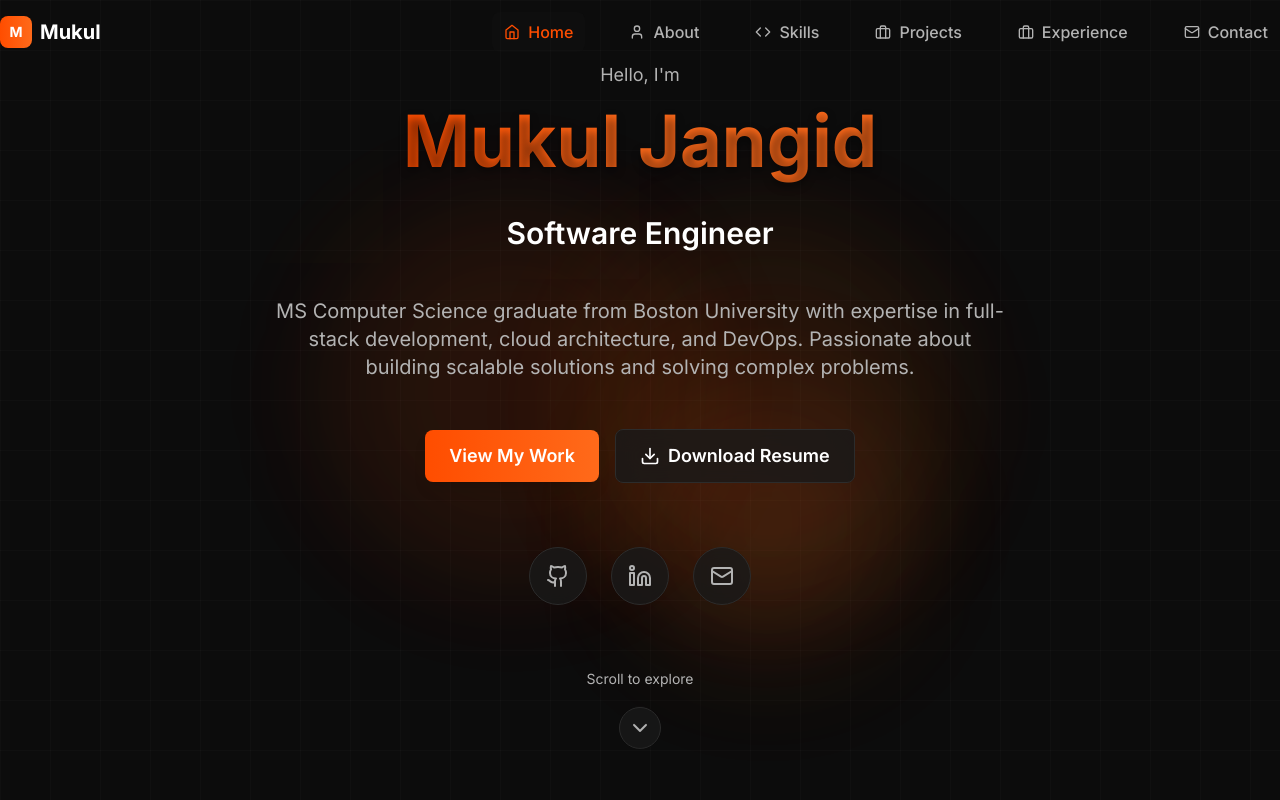
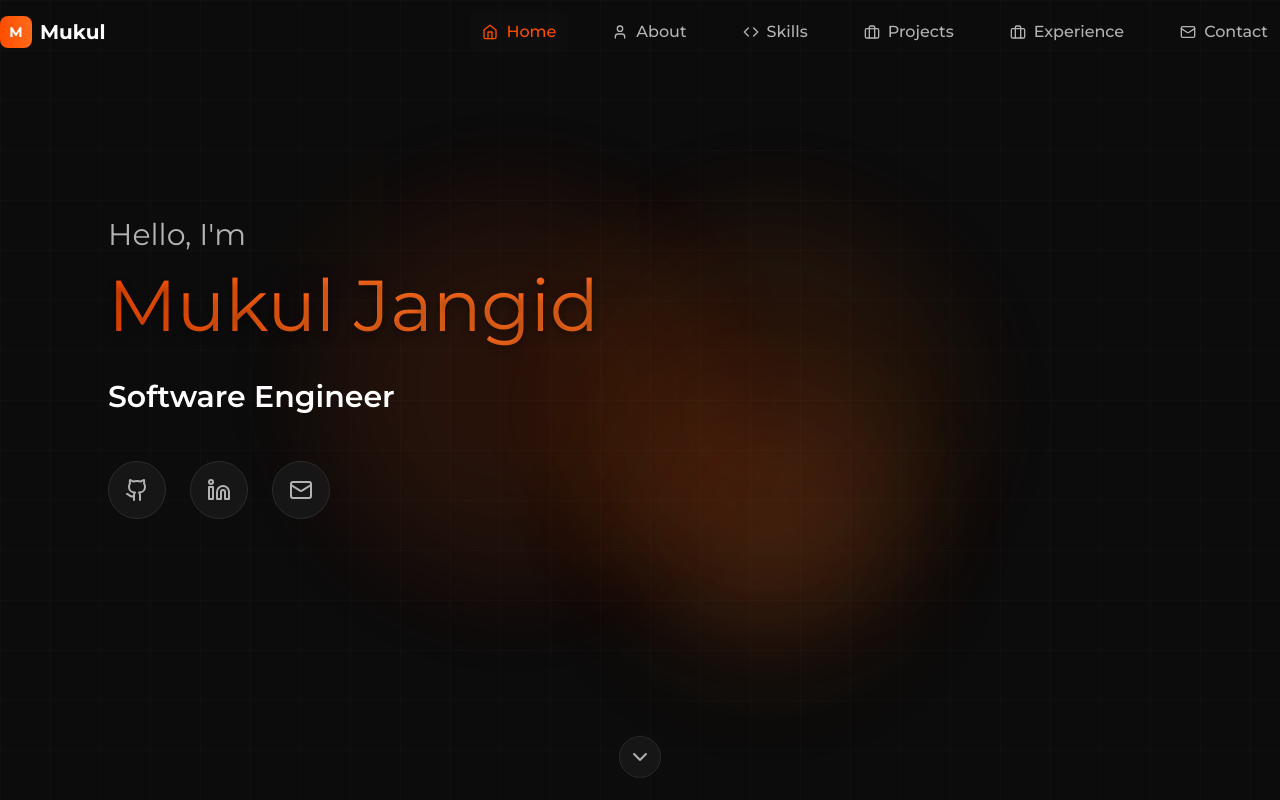
Before and after one commit to mkljngd/mkljngd.github.io, a Next.js app: page / in a window 1280 px wide. Shown: the top 800 px of the page. Built offline with nearby package versions, Linux system fonts and the light colour scheme.

Commit message:
Updated hero section

```diff
--- a/app/globals.css
+++ b/app/globals.css
@@ -1,4 +1,4 @@
-@import url('https://fonts.googleapis.com/css2?family=Inter:wght@300;400;500;600;700;800&family=JetBrains+Mono:wght@400;500;600&display=swap');
+@import url('https://fonts.googleapis.com/css2?family=Montserrat:wght@300;400;500;600;700;800&family=JetBrains+Mono:wght@400;500;600&display=swap');
 @tailwind base;
 @tailwind components;
 @tailwind utilities;
@@ -11,7 +11,7 @@
   }
 
   body {
-    font-family: 'Inter', system-ui, sans-serif;
+    font-family: 'Montserrat', system-ui, sans-serif;
     background: #0C0C0C;
     color: #FFFFFF;
     overflow-x: hidden;
--- a/app/layout.tsx
+++ b/app/layout.tsx
@@ -1,9 +1,9 @@
 import type { Metadata } from 'next'
-import { Inter } from 'next/font/google'
+import { Montserrat } from 'next/font/google'
 import './globals.css'
 import ScrollToTop from '../components/ScrollToTop'
 
-const inter = Inter({ subsets: ['latin'] })
+const montserrat = Montserrat({ subsets: ['latin'] })
 
 export const metadata: Metadata = {
   title: 'Mukul Jangid - Full Stack Developer & Software Engineer',
@@ -32,7 +32,7 @@ export default function RootLayout({
 }) {
   return (
     <html lang="en" className="scroll-smooth">
-      <body className={inter.className}>
+      <body className={montserrat.className}>
         {children}
         <ScrollToTop />
       </body>
--- a/components/Hero.tsx
+++ b/components/Hero.tsx
@@ -28,7 +28,7 @@ export default function Hero() {
   }
 
   return (
-    <section id="home" className="min-h-screen flex items-center justify-center relative overflow-hidden px-4 sm:px-6 lg:px-8">
+    <section id="home" className="min-h-screen flex items-center justify-start relative overflow-hidden">
       {/* Background Elements */}
       <div className="absolute inset-0">
         <div className="absolute top-1/4 left-1/4 w-48 h-48 sm:w-64 sm:h-64 lg:w-96 lg:h-96 bg-primary-500/10 rounded-full blur-3xl animate-pulse-slow" />
@@ -36,19 +36,19 @@ export default function Hero() {
         <div className="absolute top-1/2 left-1/2 transform -translate-x-1/2 -translate-y-1/2 w-32 h-32 sm:w-48 sm:h-48 lg:w-64 lg:h-64 bg-accent-500/10 rounded-full blur-3xl animate-float" />
       </div>
 
-      <div className="container-custom text-center relative z-10 max-w-6xl mx-auto">
+      <div className="w-full text-left relative z-10 pl-8 sm:pl-12 lg:pl-16 xl:pl-[108px]">
         <motion.div
           initial={{ opacity: 0, y: 50 }}
           animate={{ opacity: 1, y: 0 }}
           transition={{ duration: 0.8 }}
-          className="max-w-4xl mx-auto"
+          className="max-w-2xl"
         >
           {/* Greeting */}
           <motion.p
             initial={{ opacity: 0, y: 20 }}
             animate={{ opacity: 1, y: 0 }}
             transition={{ duration: 0.6, delay: 0.2 }}
-            className="text-lg text-text-secondary mb-4"
+            className="text-3xl text-text-secondary mb-4"
           >
             Hello, I&apos;m
           </motion.p>
@@ -58,7 +58,7 @@ export default function Hero() {
             initial={{ opacity: 0, y: 30 }}
             animate={{ opacity: 1, y: 0 }}
             transition={{ duration: 0.8, delay: 0.4 }}
-            className="text-4xl sm:text-5xl md:text-6xl lg:text-7xl font-bold mb-4 sm:mb-6"
+            className="text-[34px] sm:text-5xl md:text-6xl lg:text-7xl mb-4 sm:mb-6"
           >
             <span className="gradient-text text-shadow-lg">Mukul Jangid</span>
           </motion.h1>
@@ -68,7 +68,7 @@ export default function Hero() {
             initial={{ opacity: 0, y: 20 }}
             animate={{ opacity: 1, y: 0 }}
             transition={{ duration: 0.6, delay: 0.6 }}
-            className="h-12 sm:h-16 flex items-center justify-center mb-6 sm:mb-8"
+            className="h-12 sm:h-16 flex items-center justify-start mb-6 sm:mb-8"
           >
             <motion.span
               key={currentRole}
@@ -76,14 +76,14 @@ export default function Hero() {
               animate={{ opacity: 1, y: 0 }}
               exit={{ opacity: 0, y: -20 }}
               transition={{ duration: 0.5 }}
-              className="text-xl sm:text-2xl md:text-3xl font-semibold text-text-primary text-center px-4"
+              className="text-xl sm:text-2xl md:text-3xl font-semibold text-text-primary text-left"
             >
               {roles[currentRole]}
             </motion.span>
           </motion.div>
 
           {/* Description */}
-          <motion.p
+          {/* <motion.p
             initial={{ opacity: 0, y: 20 }}
             animate={{ opacity: 1, y: 0 }}
             transition={{ duration: 0.6, delay: 0.8 }}
@@ -91,14 +91,14 @@ export default function Hero() {
           >
             MS Computer Science graduate from Boston University with expertise in full-stack development,
             cloud architecture, and DevOps. Passionate about building scalable solutions and solving complex problems.
-          </motion.p>
+          </motion.p> */}
 
           {/* CTA Buttons */}
-          <motion.div
+          {/* <motion.div
             initial={{ opacity: 0, y: 30 }}
             animate={{ opacity: 1, y: 0 }}
             transition={{ duration: 0.6, delay: 1 }}
-            className="flex flex-col sm:flex-row gap-3 sm:gap-4 justify-center items-center mb-12 sm:mb-16 px-4"
+            className="flex flex-col sm:flex-row gap-3 sm:gap-4 justify-start items-start mb-12 sm:mb-16"
           >
             <motion.a
               href="#projects"
@@ -119,14 +119,14 @@ export default function Hero() {
               <Download size={20} />
               <span>Download Resume</span>
             </motion.a>
-          </motion.div>
+          </motion.div> */}
 
           {/* Social Links */}
           <motion.div
             initial={{ opacity: 0, y: 20 }}
             animate={{ opacity: 1, y: 0 }}
             transition={{ duration: 0.6, delay: 1.2 }}
-            className="flex justify-center space-x-4 sm:space-x-6 mb-12 sm:mb-16"
+            className="flex justify-start space-x-4 sm:space-x-6 mb-12 sm:mb-16"
           >
             <motion.a
               href="https://github.com/mkljngd"
@@ -165,9 +165,9 @@ export default function Hero() {
             initial={{ opacity: 0 }}
             animate={{ opacity: 1 }}
             transition={{ duration: 0.6, delay: 1.4 }}
-            className="flex flex-col items-center"
+            className="flex flex-col items-center justify-center fixed bottom-8 left-1/2 transform -translate-x-1/2"
           >
-            <span className="text-sm text-text-secondary mb-2">Scroll to explore</span>
+            {/* <span className="text-sm text-text-secondary mb-2">Scroll to explore</span> */}
             <motion.button
               onClick={scrollToAbout}
               animate={{ y: [0, 10, 0] }}
--- a/components/Navigation.tsx
+++ b/components/Navigation.tsx
@@ -83,6 +83,8 @@ export default function Navigation() {
                   whileHover={{ scale: 1.05 }}
                   whileTap={{ scale: 0.95 }}
                   className={`flex items-center space-x-2 px-3 py-2 rounded-lg transition-all duration-300 ${
+                    item.name === 'Home' ? 'ml-8' : ''
+                  } ${
                     activeSection === item.href.substring(1)
                       ? 'text-primary-500 bg-background-dark/20'
                       : 'text-text-secondary hover:text-text-primary hover:bg-background-dark/10'
--- a/tailwind.config.js
+++ b/tailwind.config.js
@@ -56,7 +56,7 @@ module.exports = {
         }
       },
       fontFamily: {
-        'sans': ['Inter', 'system-ui', 'sans-serif'],
+        'sans': ['Montserrat', 'system-ui', 'sans-serif'],
         'mono': ['JetBrains Mono', 'monospace'],
       },
       animation: {
```
